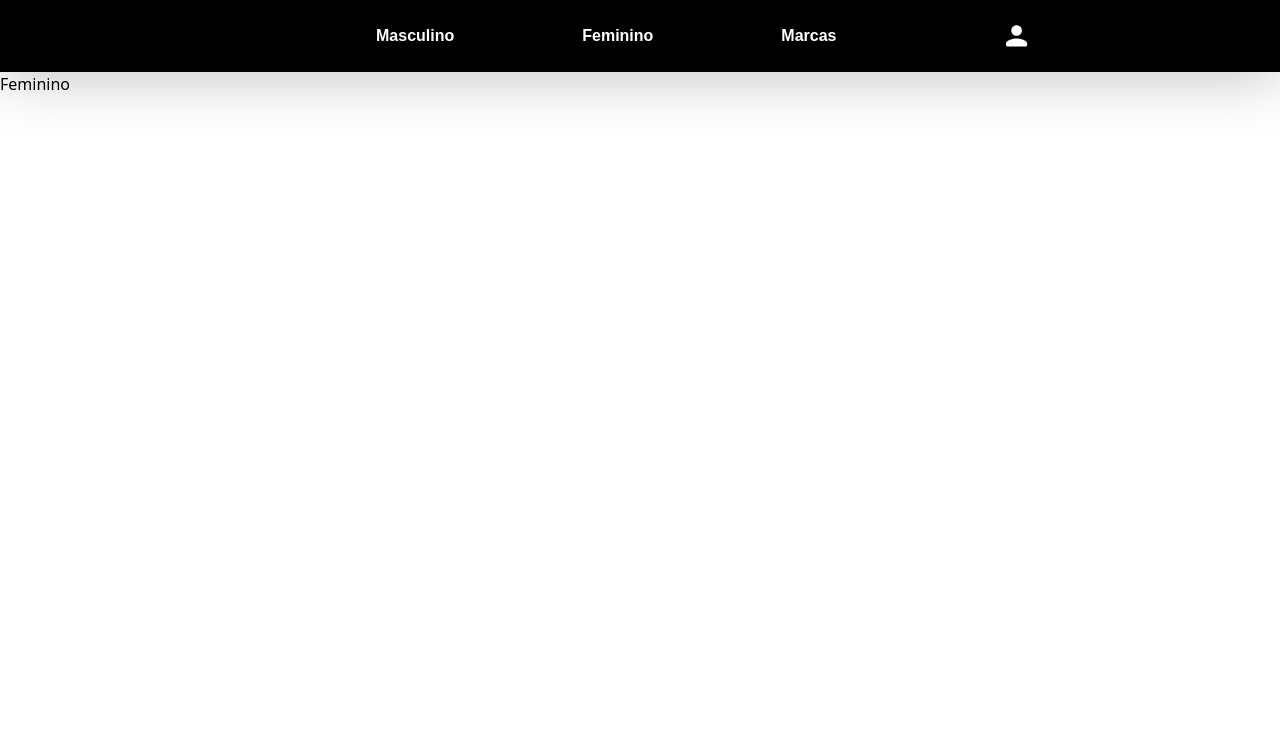
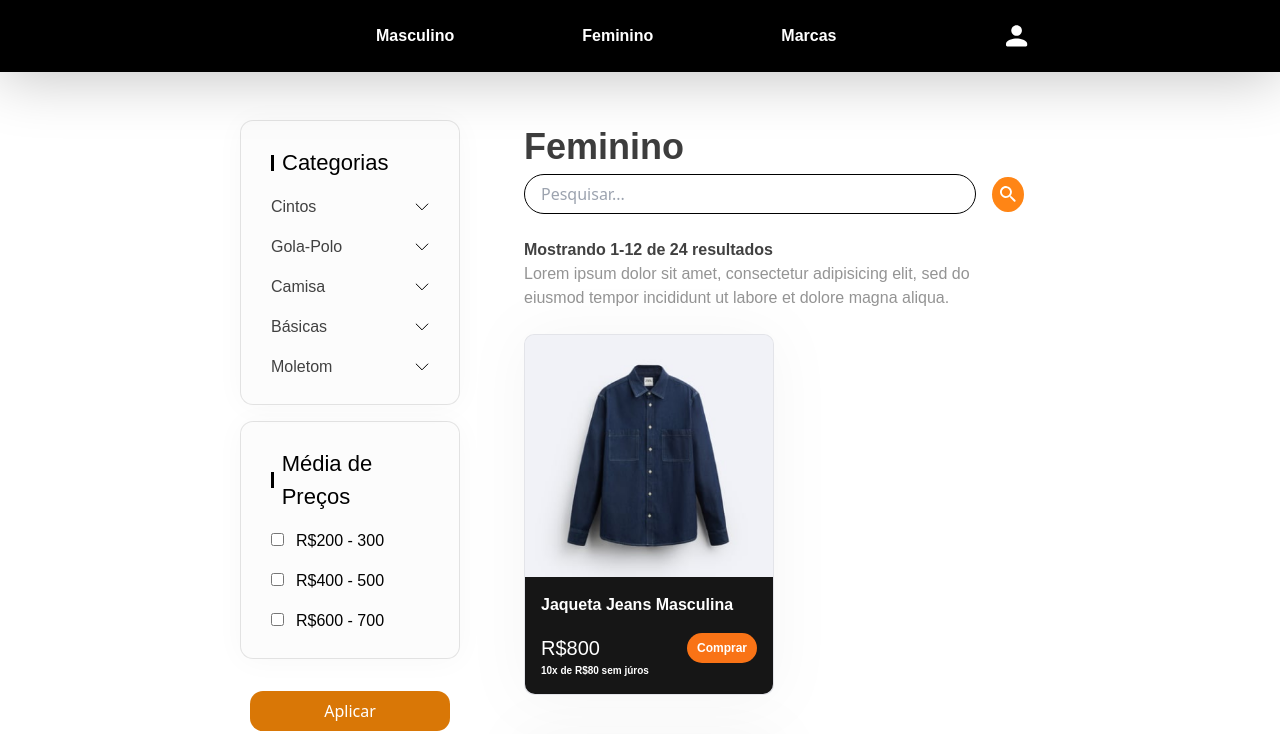
Before and after one commit to jpontel/aguadoce_webstore, a React (Vite) app: page /feminino in a window 1280 px wide. Shown: the top 734 px of the page. Built offline with nearby package versions, Linux system fonts and the light colour scheme.

Commit message:
working... brands page

```diff
--- a/public/font.css
+++ b/public/font.css
@@ -10,5 +10,5 @@
 
 @font-face {
     font-family: 'Oxygen';
-    src: url("fonts/Oxygen-Regular.ttf") format("truetype");
+    src: url("fonts/Oxygen-Light.ttf") format("truetype");
 }
--- a/src/App.tsx
+++ b/src/App.tsx
@@ -4,10 +4,11 @@ import Novidades from "./modules/novidades";
 import Masculino from "./modules/masculino";
 import Feminino from "./modules/feminino";
 import Navbar from "./components/navbar";
+import Marcas from "./modules/marcas";
 import Cart from "./components/cart";
 import Home from "./modules/home";
 import {Fragment} from "react";
-import './App.css'
+import './App.css';
 
 function App() {
     return (
@@ -20,6 +21,7 @@ function App() {
                     <Route path={"/cart"} element={<Cart/>}/>
                     <Route path={"/masculino"} element={<Masculino/>}/>
                     <Route path={"/feminino"} element={<Feminino/>}/>
+                    <Route path={"/marcas"} element={<Marcas/>}/>
                     <Route path={"/novidades"} element={<Novidades/>}/>
                     <Route path={"/best-sellers"} element={<BestSellers/>}/>
                 </Routes>
--- a/src/components/generic-product-page/index.tsx
+++ b/src/components/generic-product-page/index.tsx
@@ -45,12 +45,15 @@ export default function GenericProductPage({categories, title, action, data}: Ge
                 </div>
                 {/*Número de Resultados*/}
                 <div className={'mt-4'}>
-                    <div className={'font-oxygen text-[16px] text-[#414141] font-semibold'}>
-                        Mostrando 1-12 de 24 resultados
-                    </div>
-                    <div className={'text-[#949494] font-oxygen text-[16px]'}>
-                        Lorem ipsum dolor sit amet, consectetur adipisicing elit, sed do eiusmod tempor incididunt ut
-                        labore et dolore magna aliqua.
+                    <div className={'my-6'}>
+                        <div className={'font-oxygen text-[16px] text-[#414141] font-semibold'}>
+                            Mostrando 1-12 de 24 resultados
+                        </div>
+                        <div className={'text-[#949494] font-oxygen text-[16px]'}>
+                            Lorem ipsum dolor sit amet, consectetur adipisicing elit, sed do eiusmod tempor incididunt
+                            ut
+                            labore et dolore magna aliqua.
+                        </div>
                     </div>
                     {/*Resultados*/}
                     {data.map((item, index) => (
@@ -64,6 +67,15 @@ export default function GenericProductPage({categories, title, action, data}: Ge
                             />
                         </div>
                     ))}
+                    <div className={'justify-center items-center flex flex-col font-oxygen'}>
+                        <div className={'font-normal text-center justify-center flex'}>
+                            Mostrando 12-24 Resultados
+                        </div>
+                        <div className={'w-[500px] bg-black h-[2px] my-2'}/>
+                        <button>
+                            Mostrar mais
+                        </button>
+                    </div>
                 </div>
             </div>
         </div>
--- a/src/components/generic-product-page/style/style.css
+++ b/src/components/generic-product-page/style/style.css
@@ -22,5 +22,5 @@
 
 .children-container-product-page > * {
     flex: 1 1 calc(70% - 600px);
-    margin-right: 50px;
+    margin-right: 20px;
 }
--- a/src/components/navbar/index.tsx
+++ b/src/components/navbar/index.tsx
@@ -32,6 +32,7 @@ export default function Navbar() {
                     </button>
                     <button
                         className={'transition-colors hover:text-orange-500'}
+                        onClick={() => navigate('/marcas')}
                     >
                         Marcas
                     </button>
--- a/src/modules/feminino/index.tsx
+++ b/src/modules/feminino/index.tsx
@@ -1,7 +1,50 @@
+import GenericProductPage from "../../components/generic-product-page";
+import {GenericClothesProps} from "../../components/generic-clothes";
+import {useEffect, useState} from "react";
+
 export default function Feminino() {
+    const [data, setData] = useState<GenericClothesProps[]>([]);
+
+    useEffect(() => {
+        setData([{
+            hasDiscount: false,
+            title: 'Jaqueta Jeans Masculina',
+            value: 800.00
+        }, {
+            hasDiscount: false,
+            title: 'Jaqueta Jeans Feminina',
+            value: 600.00
+        }, {
+            hasDiscount: false,
+            title: 'Jaqueta Jeans Masculina',
+            value: 1800.00
+        }, {
+            hasDiscount: false,
+            title: 'Jaqueta Jeans Masculina',
+            value: 1800.00
+        }, {
+            hasDiscount: false,
+            title: 'Jaqueta Jeans Masculina',
+            value: 1800.00
+        }, {
+            hasDiscount: false,
+            title: 'Jaqueta Jeans Masculina',
+            value: 1800.00
+        }, {
+            hasDiscount: true,
+            title: 'Jaqueta Jeans Masculina',
+            value: 1800.00,
+            previousValue: 2000.00
+        }, {
+            hasDiscount: false,
+            title: 'Jaqueta Jeans Feminina',
+            value: 200.00
+        }]);
+    }, []);
+
     return(
         <div>
-            Feminino
+            <GenericProductPage data={data} categories={['Cintos', 'Gola-Polo', 'Camisa', 'Básicas', 'Moletom']} title={'Feminino'} action={() => {}}/>
         </div>
     )
 }
--- /dev/null
+++ b/src/modules/marcas/index.tsx
@@ -0,0 +1,7 @@
+export default function Marcas() {
+    return(
+        <div>
+            <h1 className={'text-2xl'}>Explore as principais marcas que oferecemos!</h1>
+        </div>
+    )
+}
--- a/src/modules/masculino/index.tsx
+++ b/src/modules/masculino/index.tsx
@@ -1,6 +1,6 @@
 import GenericProductPage from "../../components/generic-product-page";
+import {GenericClothesProps} from "../../components/generic-clothes";
 import {useEffect, useState} from "react";
-import {GenericClothesProps} from "../../components/generic-clothes";
 
 export default function Masculino() {
     const [data, setData] = useState<GenericClothesProps[]>([]);
```
